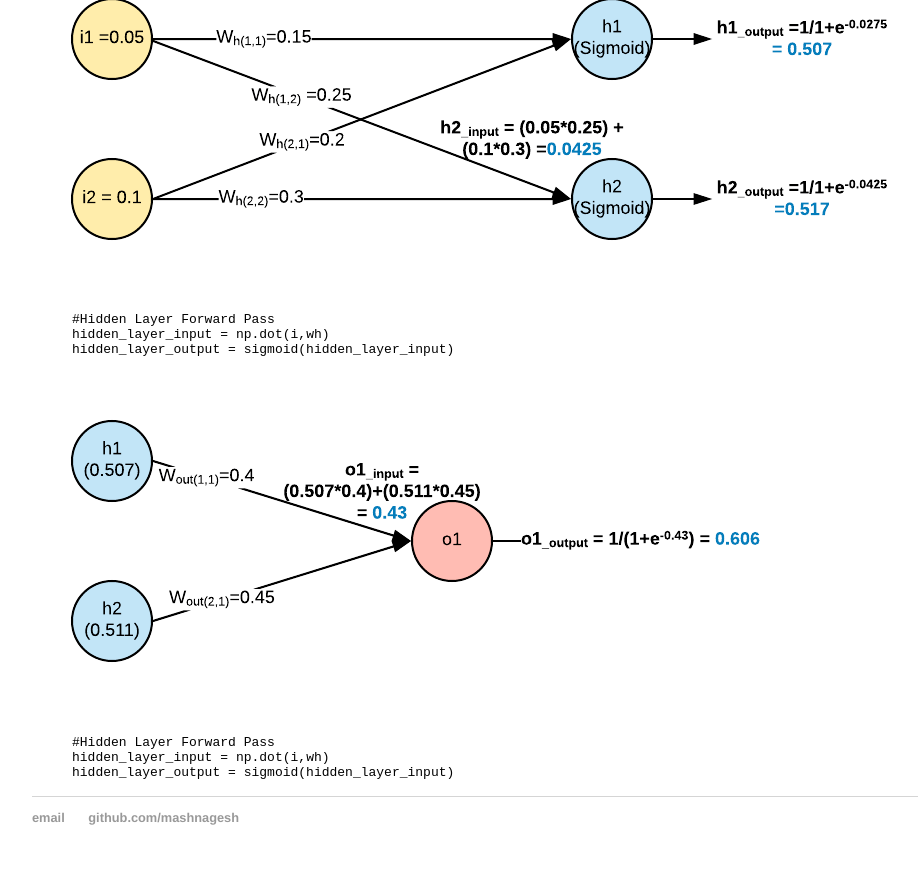
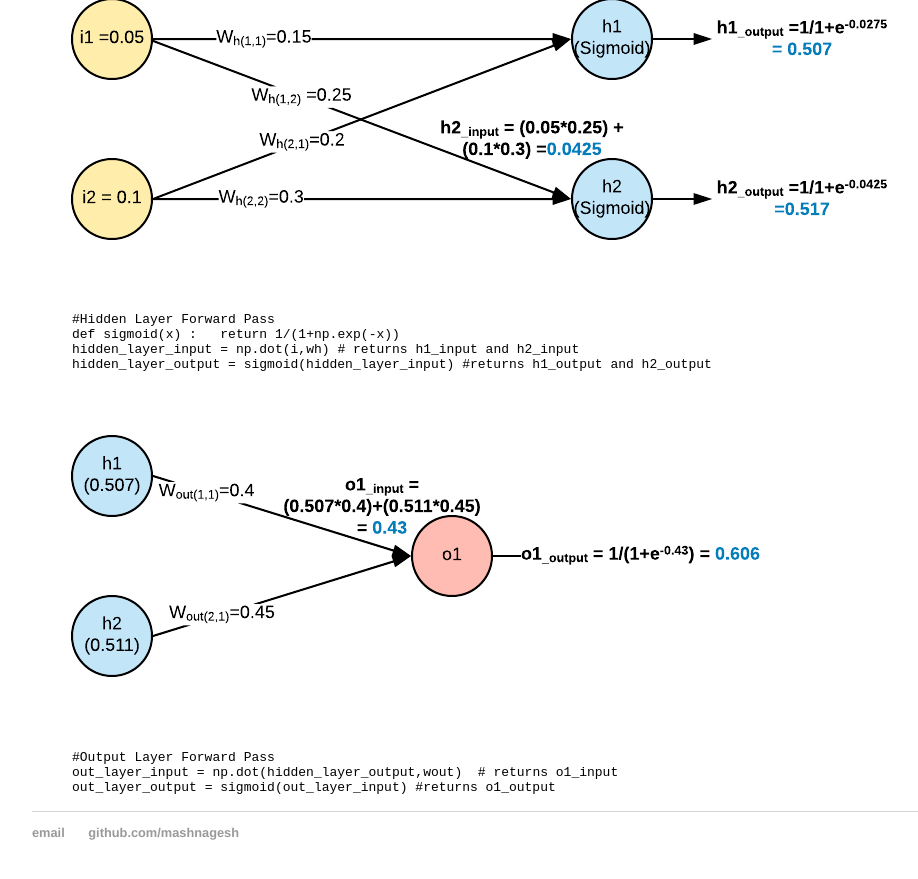
Before and after one commit to MashNagesh/mashnagesh.github.io, a Jekyll site: the page built from _posts/2018-05-01-Simple-Neural-Network.md, in a window 1280 px wide and 900 px high, scrolled down 1244 px. Shown: the top 879 px of the window, without its empty margins (160-1078 px from the left). Built offline with Jekyll 4.4.1, drawn with Linux system fonts in a browser that asks for light colours.

Commit message:
Update 2018-05-01-Simple-Neural-Network.md
Forward Pass updates

```diff
--- a/_posts/2018-05-01-Simple-Neural-Network.md
+++ b/_posts/2018-05-01-Simple-Neural-Network.md
@@ -26,14 +26,15 @@ FORWARD PASS
 
 {% highlight python%}
 #Hidden Layer Forward Pass
-hidden_layer_input = np.dot(i,wh)
-hidden_layer_output = sigmoid(hidden_layer_input)
+def sigmoid(x) :   return 1/(1+np.exp(-x))
+hidden_layer_input = np.dot(i,wh) # returns h1_input and h2_input
+hidden_layer_output = sigmoid(hidden_layer_input) #returns h1_output and h2_output
 {% endhighlight%}
 
 ![Network2](/images/NN-Step3.png){:class="img-responsive"}
 
 {% highlight python%}
-#Hidden Layer Forward Pass
-hidden_layer_input = np.dot(i,wh)
-hidden_layer_output = sigmoid(hidden_layer_input)
+#Output Layer Forward Pass
+out_layer_input = np.dot(hidden_layer_output,wout)  # returns o1_input
+out_layer_output = sigmoid(out_layer_input) #returns o1_output
 {% endhighlight%}
```
